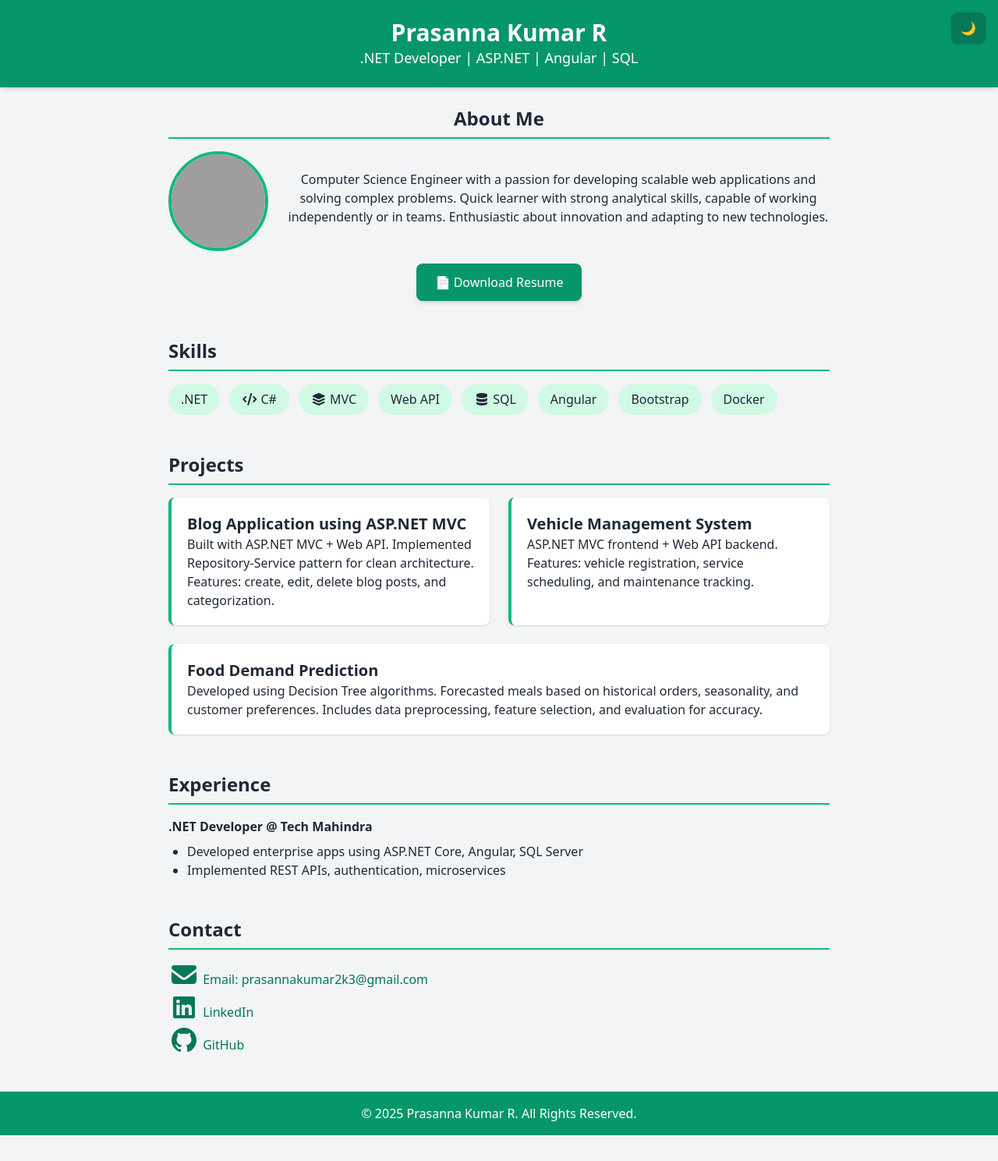
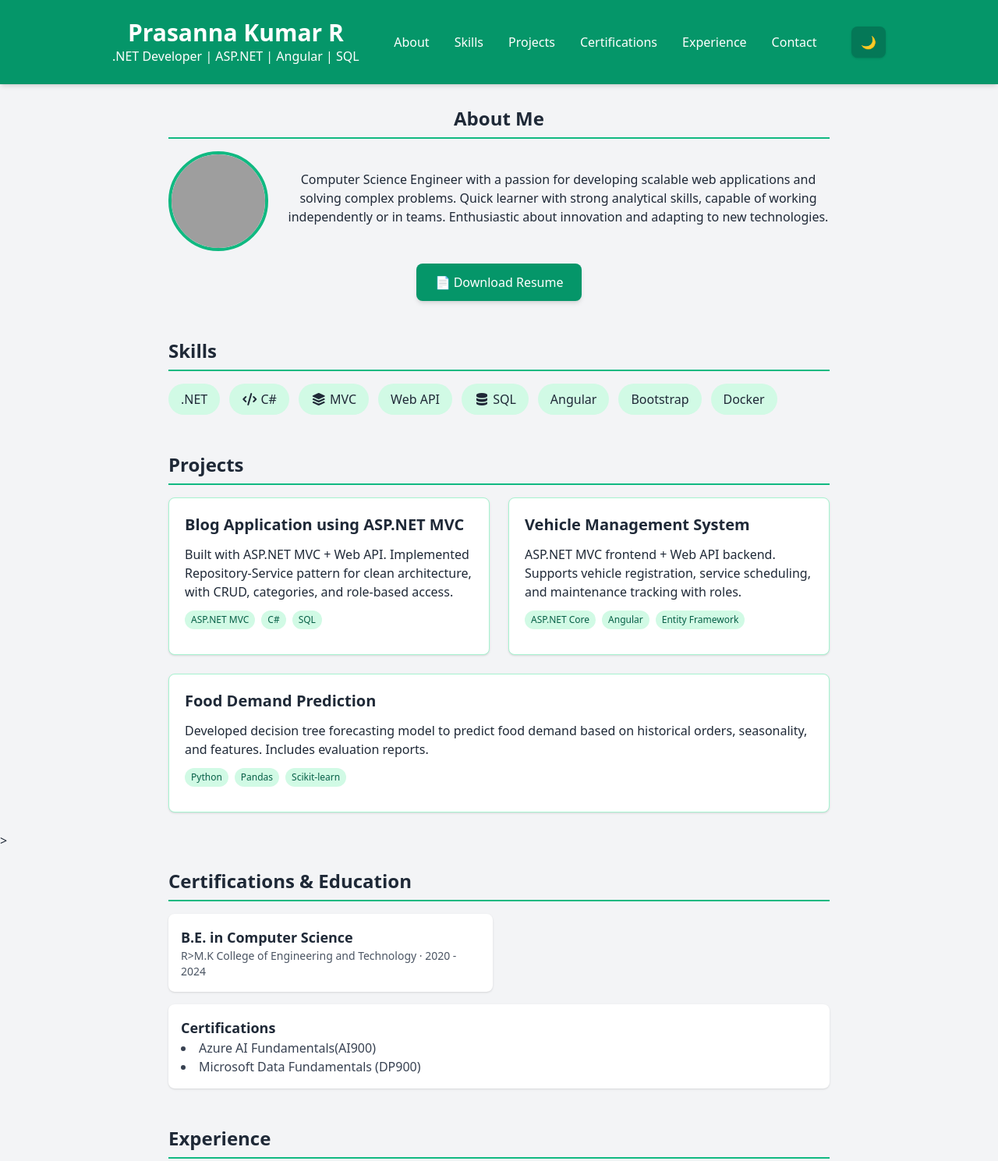
Before and after one commit to GREAT-REBELS/Portfolio, a plain HTML site: page index.html in a window 1280 px wide. Shown: the top 1489 px of the page at 78% size. Before the commit the page ends 1456 px from the top, so only its background shows below. Drawn offline with nearby package versions, Linux system fonts and the light colour scheme; grey boxes are pictures that could not be loaded.

Commit message:
added navs & some changes

```diff
--- a/index.html
+++ b/index.html
@@ -9,25 +9,39 @@
   <script>
     tailwind.config = { darkMode: 'class' }
   </script>
+
   <link rel="stylesheet" href="https://cdnjs.cloudflare.com/ajax/libs/font-awesome/7.0.1/css/all.min.css" integrity="sha512-2SwdPD6INVrV/lHTZbO2nodKhrnDdJK9/kg2XD1r9uGqPo1cUbujc+IYdlYdEErWNu69gVcYgdxlmVmzTWnetw==" crossorigin="anonymous" referrerpolicy="no-referrer" />
 </head>
 <body class="bg-gray-100 dark:bg-gray-900 text-gray-800 dark:text-gray-200 transition-colors duration-300 pt-28">
 
   <!-- Header -->
   <header id="mainHeader" class="bg-emerald-600 dark:bg-emerald-800 text-white py-6 text-center fixed top-0 w-full z-50 shadow-md">
+  <div class="max-w-5xl mx-auto px-4">
+    <div class="flex flex-wrap items-center justify-between gap-3">
+      <div>
         <h1 class="text-3xl font-bold">Prasanna Kumar R</h1>
-    <p class="text-lg">.NET Developer | ASP.NET | Angular | SQL</p>
-    <button id="themeToggle"
-      class="absolute top-4 right-4 px-3 py-2 bg-emerald-700 dark:bg-gray-200 text-white dark:text-gray-900 rounded-lg shadow hover:scale-105 transition">
+        <p class="text-sm md:text-base">.NET Developer | ASP.NET | Angular | SQL</p>
+      </div>
+      <nav aria-label="Main navigation" class="flex flex-wrap justify-center gap-2 text-sm md:text-base">
+        <a href="#about" class="px-3 py-2 rounded-md hover:bg-emerald-500/80 transition">About</a>
+        <a href="#skills" class="px-3 py-2 rounded-md hover:bg-emerald-500/80 transition">Skills</a>
+        <a href="#projects" class="px-3 py-2 rounded-md hover:bg-emerald-500/80 transition">Projects</a>
+        <a href="#certifications" class="px-3 py-2 rounded-md hover:bg-emerald-500/80 transition">Certifications</a>
+        <a href="#experience" class="px-3 py-2 rounded-md hover:bg-emerald-500/80 transition">Experience</a>
+        <a href="#contact" class="px-3 py-2 rounded-md hover:bg-emerald-500/80 transition">Contact</a>
+      </nav>
+      <button id="themeToggle" aria-label="Toggle dark mode" class="px-3 py-2 bg-emerald-700 dark:bg-gray-200 text-white dark:text-gray-900 rounded-lg shadow hover:scale-105 transition">
         🌙
       </button>
+    </div>
+  </div>
 </header>
 
   <!-- About -->
-  <section class="max-w-4xl mx-auto p-6 text-center">
+  <section id="about" class="max-w-4xl mx-auto p-6 text-center">
     <h2 class="text-2xl font-semibold border-b-2 border-emerald-500 dark:border-emerald-400 pb-2 mb-4 dark:text-white">About Me</h2>
     <div class="flex flex-col md:flex-row items-center gap-6">
-      <img src="https://wallpapercat.com/w/full/1/c/9/5823616-5120x2880-desktop-hd-boy-programmer-wallpaper.jpg" alt="Prasanna Kumar R" class="mx-auto w-32 h-32 rounded-full border-4 border-emerald-500 mb-4 object-cover">
+      <img src="https://wallpapercat.com/w/full/1/c/9/5823616-5120x2880-desktop-hd-boy-programmer-wallpaper.jpg" alt="Headshot of Prasanna" class="mx-auto w-32 h-32 rounded-full border-4 border-emerald-500 mb-4 object-cover">
     <p class="mb-6 dark:text-gray-200">
       Computer Science Engineer with a passion for developing scalable web applications and solving complex problems.
       Quick learner with strong analytical skills, capable of working independently or in teams. Enthusiastic about innovation and adapting to new technologies.
@@ -40,7 +54,7 @@
   </section>
 
   <!-- Skills -->
-  <section class="max-w-4xl mx-auto p-6">
+  <section id="skills" class="max-w-4xl mx-auto p-6">
     <h2 class="text-2xl font-semibold border-b-2 border-emerald-500 dark:border-emerald-400 pb-2 mb-4 dark:text-white">Skills</h2>
     <div class="flex flex-wrap gap-3">
       <span class="bg-emerald-100 dark:bg-emerald-700 px-4 py-2 rounded-full dark:text-white">.NET</span>
@@ -55,26 +69,76 @@
   </section>
 
   <!-- Projects -->
-  <section class="max-w-4xl mx-auto p-6">
+  <section id="projects" class="max-w-4xl mx-auto p-6">
     <h2 class="text-2xl font-semibold border-b-2 border-emerald-500 dark:border-emerald-400 pb-2 mb-4 dark:text-white">Projects</h2>
     <div class="grid gap-6 md:grid-cols-2">
-      <div class="bg-white dark:bg-gray-800 p-5 shadow rounded-lg border-l-4 border-emerald-500 transform transition duration-300 hover:scale-105 hover:shadow-xl">
+      <article class="bg-white dark:bg-gray-800 p-5 shadow rounded-lg border border-emerald-200 dark:border-emerald-700 transform transition duration-300 hover:scale-105 hover:shadow-xl">
+        <div class="flex flex-wrap items-start justify-between gap-2 mb-3">
           <h3 class="text-xl font-bold dark:text-white">Blog Application using ASP.NET MVC</h3>
-        <p class="dark:text-gray-200">Built with ASP.NET MVC + Web API. Implemented Repository-Service pattern for clean architecture. Features: create, edit, delete blog posts, and categorization.</p>
+          <!-- <span class="text-xs font-semibold uppercase tracking-wide bg-emerald-100 text-emerald-800 dark:bg-emerald-700 dark:text-white px-2 py-1 rounded-full">Production</span> -->
         </div>
-      <div class="bg-white dark:bg-gray-800 p-5 shadow rounded-lg border-l-4 border-emerald-500 transform transition duration-300 hover:scale-105 hover:shadow-xl">
+        <p class="dark:text-gray-200 mb-3">Built with ASP.NET MVC + Web API. Implemented Repository-Service pattern for clean architecture, with CRUD, categories, and role-based access.</p>
+        <div class="flex flex-wrap gap-2 mb-3">
+          <span class="bg-emerald-100 dark:bg-emerald-700 text-emerald-800 dark:text-white px-2 py-1 rounded-full text-xs">ASP.NET MVC</span>
+          <span class="bg-emerald-100 dark:bg-emerald-700 text-emerald-800 dark:text-white px-2 py-1 rounded-full text-xs">C#</span>
+          <span class="bg-emerald-100 dark:bg-emerald-700 text-emerald-800 dark:text-white px-2 py-1 rounded-full text-xs">SQL</span>
+        </div>
+        <!-- <div class="flex gap-2">
+          <a href="#" class="text-sm font-medium text-emerald-700 dark:text-emerald-300 hover:underline">Demo</a>
+          <a href="#" class="text-sm font-medium text-emerald-700 dark:text-emerald-300 hover:underline">GitHub</a>
+        </div> -->
+      </article>
+      <article class="bg-white dark:bg-gray-800 p-5 shadow rounded-lg border border-emerald-200 dark:border-emerald-700 transform transition duration-300 hover:scale-105 hover:shadow-xl">
+        <div class="flex flex-wrap items-start justify-between gap-2 mb-3">
           <h3 class="text-xl font-bold dark:text-white">Vehicle Management System</h3>
-        <p class="dark:text-gray-200">ASP.NET MVC frontend + Web API backend. Features: vehicle registration, service scheduling, and maintenance tracking.</p>
+
         </div>
-      <div class="bg-white dark:bg-gray-800 p-5 shadow rounded-lg border-l-4 border-emerald-500 md:col-span-2 transform transition duration-300 hover:scale-105 hover:shadow-xl">
+        <p class="dark:text-gray-200 mb-3">ASP.NET MVC frontend + Web API backend. Supports vehicle registration, service scheduling, and maintenance tracking with roles.</p>
+        <div class="flex flex-wrap gap-2 mb-3">
+          <span class="bg-emerald-100 dark:bg-emerald-700 text-emerald-800 dark:text-white px-2 py-1 rounded-full text-xs">ASP.NET Core</span>
+          <span class="bg-emerald-100 dark:bg-emerald-700 text-emerald-800 dark:text-white px-2 py-1 rounded-full text-xs">Angular</span>
+          <span class="bg-emerald-100 dark:bg-emerald-700 text-emerald-800 dark:text-white px-2 py-1 rounded-full text-xs">Entity Framework</span>
+        </div>
+
+      </article>
+      <article class="bg-white dark:bg-gray-800 p-5 shadow rounded-lg border border-emerald-200 dark:border-emerald-700 md:col-span-2 transform transition duration-300 hover:scale-105 hover:shadow-xl">
+        <div class="flex flex-wrap items-start justify-between gap-2 mb-3">
           <h3 class="text-xl font-bold dark:text-white">Food Demand Prediction</h3>
-        <p class="dark:text-gray-200">Developed using Decision Tree algorithms. Forecasted meals based on historical orders, seasonality, and customer preferences. Includes data preprocessing, feature selection, and evaluation for accuracy.</p>
+        </div>
+        <p class="dark:text-gray-200 mb-3">Developed decision tree forecasting model to predict food demand based on historical orders, seasonality, and features. Includes evaluation reports.</p>
+        <div class="flex flex-wrap gap-2 mb-3">
+          <span class="bg-emerald-100 dark:bg-emerald-700 text-emerald-800 dark:text-white px-2 py-1 rounded-full text-xs">Python</span>
+          <span class="bg-emerald-100 dark:bg-emerald-700 text-emerald-800 dark:text-white px-2 py-1 rounded-full text-xs">Pandas</span>
+          <span class="bg-emerald-100 dark:bg-emerald-700 text-emerald-800 dark:text-white px-2 py-1 rounded-full text-xs">Scikit-learn</span>
+        </div>
+      </article>
+    </div>
+  </section>
+
+  <!--Education & Certifications-->>
+
+  <section id="certifications" class="max-w-4xl mx-auto p-6">
+  <h2 class="text-2xl font-semibold border-b-2 border-emerald-500 dark:border-emerald-400 pb-2 mb-4 dark:text-white">
+    Certifications & Education
+  </h2>
+  <div class="grid gap-4 md:grid-cols-2">
+     <div class="bg-white dark:bg-gray-800 p-4 rounded-lg shadow">
+      <h3 class="font-bold text-lg dark:text-white">B.E. in Computer Science</h3>
+      <p class="text-sm text-gray-600 dark:text-gray-300">R>M.K College of Engineering and Technology · 2020 - 2024</p>
+    </div>
+
+    <div class="bg-white dark:bg-gray-800 p-4 rounded-lg shadow md:col-span-2">
+      <h3 class="font-bold text-lg dark:text-white">Certifications</h3>
+      <ul class="list-disc list-inside text-gray-700 dark:text-gray-200">
+        <li>Azure AI Fundamentals(AI900)</li>
+        <li>Microsoft Data Fundamentals (DP900)</li>
+      </ul>
     </div>
   </div>
 </section>
 
   <!-- Experience -->
-  <section class="max-w-4xl mx-auto p-6">
+  <section id="experience" class="max-w-4xl mx-auto p-6">
     <h2 class="text-2xl font-semibold border-b-2 border-emerald-500 dark:border-emerald-400 pb-2 mb-4 dark:text-white">Experience</h2>
     <p class="font-bold dark:text-white">.NET Developer @ Tech Mahindra</p>
     <ul class="list-disc pl-6 mt-2 dark:text-gray-200">
@@ -84,7 +148,7 @@
   </section>
 
   <!-- Contact -->
-  <section class="max-w-4xl mx-auto p-6">
+  <section id="contact" class="max-w-4xl mx-auto p-6">
     <h2 class="text-2xl font-semibold border-b-2 border-emerald-500 dark:border-emerald-400 pb-2 mb-4 dark:text-white">Contact</h2>
     <div class="space-y-2">
       <a href="mailto:prasannakumar2k3@gmail.com" class="block text-emerald-700 dark:text-emerald-400 hover:underline"><i class="fas fa-envelope fa-2x"></i> Email: prasannakumar2k3@gmail.com</a>
```
Lines whose indentation alone changed are shown as unchanged.
